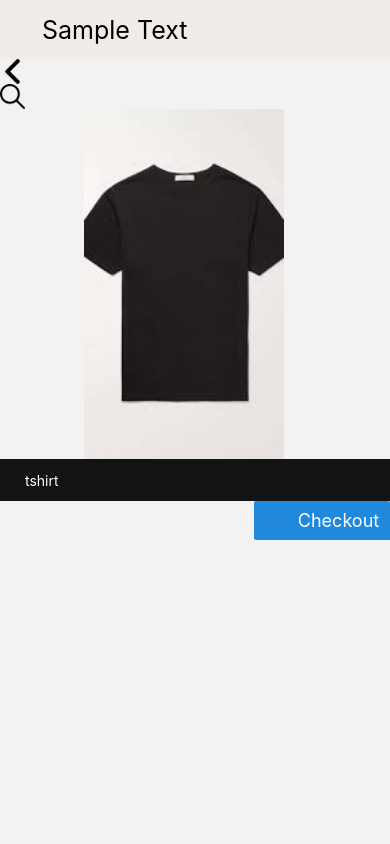
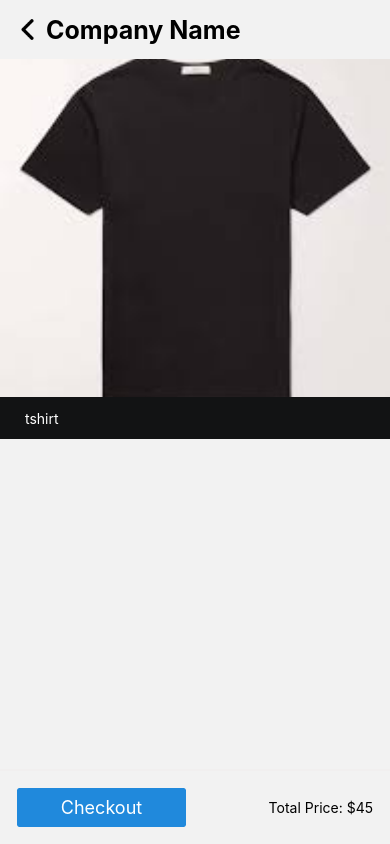
Before and after one commit to jingeekim9/META, a React Native app: screen /Detail in a window 390 px wide. Built offline with nearby package versions, Linux system fonts and the light colour scheme.

Commit message:
add admin

```diff
--- a/App.js
+++ b/App.js
@@ -6,13 +6,14 @@ import Login from './pages/Login';
 import Register from './pages/Register';
 import Home from './pages/Home';
 import Detail from './pages/Detail';
+import Admin from './pages/Admin/Admin';
 
 const Stack = createStackNavigator();
 
 export default function App() {
   return (
     <NavigationContainer>
-      <Stack.Navigator initialRouteName='Home'>
+      <Stack.Navigator initialRouteName='Admin'>
         <Stack.Screen
         name="Login"
         component={Login}
@@ -35,6 +36,11 @@ export default function App() {
           component = {Detail}
           options = {{headerShown:false}}
         />
+        <Stack.Screen
+          name = "Admin"
+          component = {Admin}
+          options = {{headerShown:false}}
+        />
       </Stack.Navigator>
     </NavigationContainer>
   );
--- /dev/null
+++ b/pages/Admin/Admin.js
@@ -0,0 +1,138 @@
+import React, { useContext } from 'react';
+import { Divider, useTheme, Icon, Header as HeaderRNE, HeaderProps } from '@rneui/themed';
+import { ScrollView, StyleSheet, View,Text,Linking,StyleProp, TextStyle, TouchableOpacity } from 'react-native';
+import { SafeAreaProvider } from 'react-native-safe-area-context';
+import { heightPercentageToDP as hp, widthPercentageToDP as wp } from 'react-native-responsive-screen';
+
+export default function Admin(props) {
+return (
+  <>
+    <ScrollView>
+      <Text style={styles.subHeader}>쇼핑몰 관리자앱</Text>
+      <Text style={styles.subHeader3}>2023.08.05</Text>
+      <View style={styles.vertical}>
+        <Text>주문접수</Text>
+        <Divider orientation="vertical" />
+        <Text>10건</Text>
+      </View>
+      <View style={styles.vertical}>
+        <Text>결제확인</Text>
+        <Divider orientation="vertical"/>
+        <Text>12건</Text>
+      </View>
+      <Divider/>
+      <View style={styles.horizontal}>
+        <Text style={styles.horizontalText}>오늘 매출</Text>
+        <Text style={styles.subhorizontalText}>
+          150,000원
+        </Text>
+      </View>
+      <Text style={styles.subHeader}>접수</Text>
+      <View style={styles.horizontal}>
+        <Text style={styles.horizontalText}>반품접수:    20건</Text>
+        <Divider/>
+        <Text style={styles.horizontalText}>환불접수:    15건</Text>
+      </View>
+      <Divider/>
+      <View
+        style={{
+            flexDirection: 'row',
+            justifyContent: 'space-around'
+        }}
+      >
+        <TouchableOpacity
+            style={{
+                width: wp(30),
+                paddingVertical: hp(3)
+            }}
+        >
+            <Text
+                style={{
+                    textAlign: 'center',
+                    fontWeight: 'bold'
+                }}
+            >
+                Add Product
+            </Text>
+        </TouchableOpacity>
+        <TouchableOpacity
+            style={{
+                width: wp(30),
+                paddingVertical: hp(3)
+            }}
+        >
+            <Text
+                style={{
+                    textAlign: 'center',
+                    fontWeight: 'bold'
+                }}
+            >
+                View Products
+            </Text>
+        </TouchableOpacity>
+      </View>
+      <View style={styles.horizontal2}>
+        <Text style={styles.subhorizontalText2}> 신규회원          전체회원          1:1 문의          상품 문의 </Text>
+      </View>
+      <Divider/>
+      <Text style={styles.subHeader2}>공지:  시스템 정기점검안내</Text>
+    </ScrollView>
+  </>
+);
+};
+const styles = StyleSheet.create({
+subHeader: {
+  backgroundColor : "#4aa9b0",
+  color : "white",
+  textAlign : "center",
+  paddingVertical : 10,
+  marginBottom : 10,
+  fontSize: 18
+},
+subHeader2: {
+  backgroundColor : "#bfb9b9",
+  color : "white",
+  textAlign : "left",
+  paddingVertical : 10,
+  marginBottom : 10,
+  fontSize: 14,
+  paddingLeft: 10,
+  fontWeight:'bold'
+},
+subHeader3: {
+  backgroundColor : "white",
+  color : "black",
+  textAlign : "center",
+  marginBottom : 5,
+  fontSize: 12,
+  paddingLeft: 10,
+  fontWeight:'bold'
+},
+horizontal: {
+  marginBottom: 10,
+},
+horizontal2: {
+  backgroundColor:'white'
+},
+horizontalText: {
+  textAlign: 'center',
+  fontSize: 15,
+  marginVertical: 3
+},
+subhorizontalText: {
+  textAlign: 'center',
+  fontSize: 20,
+},
+subhorizontalText2: {
+  textAlign: 'center',
+  fontSize: 12,
+  paddingLeft: 10,
+  paddingTop: 100
+},
+vertical: {
+  marginBottom: 8,
+  display: 'flex',
+  flexDirection: 'row',
+  justifyContent: 'space-evenly',
+},
+});
--- a/pages/Detail.js
+++ b/pages/Detail.js
@@ -1,5 +1,5 @@
 import React, { useState } from "react";
-import { View, Text } from "react-native";
+import { View, Text, SafeAreaView, Platform, ScrollView } from "react-native";
 import { widthPercentageToDP as wp, heightPercentageToDP as hp } from 'react-native-responsive-screen';
 import { Input, Button } from '@rneui/base';
 import { initializeApp } from "firebase/app";
@@ -12,51 +12,50 @@ import { Image } from "react-native";
 
 export default function Detail(props) {
     return (
-        <View>
+        <SafeAreaView
+            style={{
+                flex: 1
+            }}
+        >
             {/* Top Bar */}
+            {/* Icon Bar */}
             <View
                 style = {{
-                    backgroundColor: "#F1ECEA",
                     height: hp(7),
-                    justifyContent: 'center'
+                    flexDirection: 'row',
+                    alignItems: 'center'
                 }}>
+                    <Image
+                        style={{
+                            width: hp(2.5),
+                            height: hp(2.5),
+                            marginLeft: hp(2)
+                        }}
+                        source={require('../assets/left-arrow.png')}
+                    />
                     <Text
                         style = {{
                             fontSize: hp(3),
-                            paddingLeft: hp(5)
+                            paddingLeft: hp(1),
+                            fontWeight: 'bold'
                         }}>
-                        Sample Text
+                        Company Name
                     </Text>
             </View>
-
-            {/* Icon Bar */}
-            <View>
-                <Image
+            <View
                 style={{
-                        width: 25,
-                        height: 25
+                    flex: 1
                 }}
-                    source={require('../assets/left-arrow.png')}
-                />
-
-                <Image
-                    style={{
-                        width: 25,
-                        height: 25
-                    }}
-                    source={require('../assets/loupe.png')}
-                />
-            </View>
-
+            >
+                <ScrollView>
                 {/* Big Image */}
                     <View>
                         <Image
                             style={{
-                        width: 200,
-                        height: 350,
+                                width: wp(100),
+                                height: hp(40),
                                 justifyContent: "center",
-                        alignItems: "center",
-                        marginLeft: hp(10)
+                                alignItems: "center"
                             }}
                             source={require('../assets/tshirt.png')}
                         />
@@ -76,26 +75,32 @@ export default function Detail(props) {
                             </Text>
                         </View>
                     </View>
-
+                </ScrollView>
+            </View>
             {/* Bottom thingy */}
             <View
                     style ={{
-
+                        borderTopColor: '#F1EFEF',
+                        borderTopWidth: 2,
+                        padding: hp(2),
+                        flexDirection: 'row',
+                        alignItems: 'center',
+                        justifyContent: "space-between"
                     }}>
                     <Button
                         style ={{
                             borderRadius: hp(5),
                             width: hp(20),
-                        height: hp(15),
-                        marginLeft: wp(65),
                             color : "pink"
                         }}>
                             Checkout
                     </Button>
+                    <Text>
+                        Total Price: $45
+                    </Text>
                 </View>
 
-
-        </View>
+        </SafeAreaView>
 
 
 
```
Lines whose indentation alone changed are shown as unchanged.
